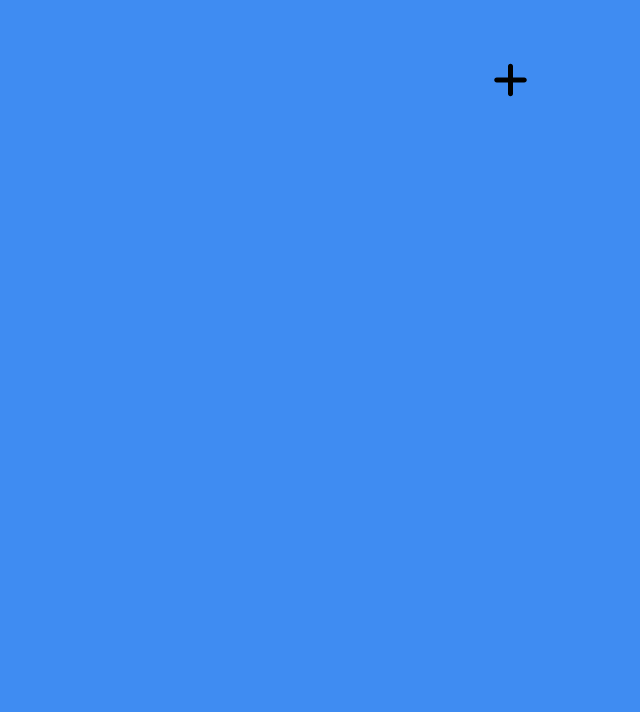
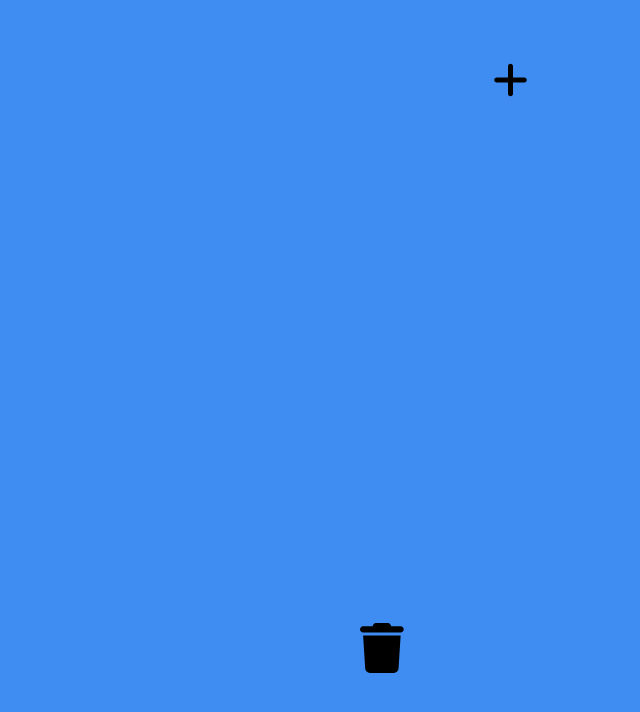
Before and after one commit to wokbjso/My-Todos, a React (Create React App) app: page / in a window 1280 px wide. Shown: the top 712 px of the page, without its empty margins (640-1280 px from the left). Built offline with nearby package versions, Linux system fonts and the light colour scheme.

Commit message:
todo-list trash setted

```diff
--- a/src/App.tsx
+++ b/src/App.tsx
@@ -7,6 +7,7 @@ import Board from './components/Board';
 import { faPlus, faXmark } from "@fortawesome/free-solid-svg-icons";
 import { FontAwesomeIcon } from '@fortawesome/react-fontawesome';
 import { useForm } from 'react-hook-form';
+import Trash from './components/Trash';
 
 interface IconClicked{
   iconClicked:Boolean;
@@ -172,7 +173,7 @@ function App() {
         }
       })
     }
-    if(destination.droppableId!==source.droppableId){
+    if(destination.droppableId!==source.droppableId && destination.droppableId!=="trash"){
       const copySourceTodos=[...toDos[source.droppableId]];
       const copyDestTodos=[...toDos[destination.droppableId]];
       const targetTodo=copySourceTodos[source.index];
@@ -183,6 +184,16 @@ function App() {
           ...allBoards,
           [source.droppableId]:[...copySourceTodos],
           [destination.droppableId]:[...copyDestTodos]
+        }
+      })
+    }
+    if(destination.droppableId==="trash"){
+      const copyTodos=[...toDos[source.droppableId]];
+      copyTodos.splice(source.index,1);
+      setTodos(allBoards=>{
+        return {
+          ...allBoards,
+          [source.droppableId]:[...copyTodos]
         }
       })
     }
@@ -213,6 +224,7 @@ function App() {
         {Object.keys(toDos).map(boardId=><Board boardId={boardId} key={boardId} toDos={toDos[boardId]} />)}
       </Boards>
     </Wrapper>
+    <Trash />
     </TotalWrapper>
   </DragDropContext>
 }
--- /dev/null
+++ b/src/components/Trash.tsx
@@ -0,0 +1,47 @@
+import { faTrash } from "@fortawesome/free-solid-svg-icons";
+import { FontAwesomeIcon } from "@fortawesome/react-fontawesome";
+import { Droppable } from "react-beautiful-dnd";
+import styled from "styled-components";
+
+const Icon=styled.div`
+    position:fixed;
+    bottom:50px;
+    right:150px;
+    font-size:50px;
+    width:200px;
+    height:200px;
+    border-radius: 10px;
+    display: flex;
+    justify-content: center;
+    align-items: center;
+    &:hover{
+    cursor: pointer;
+    background-color:rgba(0,0,0,0.3);
+  }
+`
+
+const TrashIcon=styled.div<{isDraggingOver:Boolean}>`
+    color:${props=>props.isDraggingOver ? "rgba(222, 57, 57, 0.8)" : "black"};
+    transition:color 0.15s ease-in-out;
+    width:30%;
+    height:30%;
+`
+
+function Trash(){
+    return <Icon>
+        <Droppable droppableId="trash">
+        {(provided, snapshot) => (
+            <TrashIcon
+            isDraggingOver={snapshot.isDraggingOver}
+            ref={provided.innerRef}
+            {...provided.droppableProps}
+            ><FontAwesomeIcon icon={faTrash} />
+            {provided.placeholder}
+            </TrashIcon>
+  )}
+        </Droppable>
+    </Icon>
+}
+
+
+export default Trash;
```
